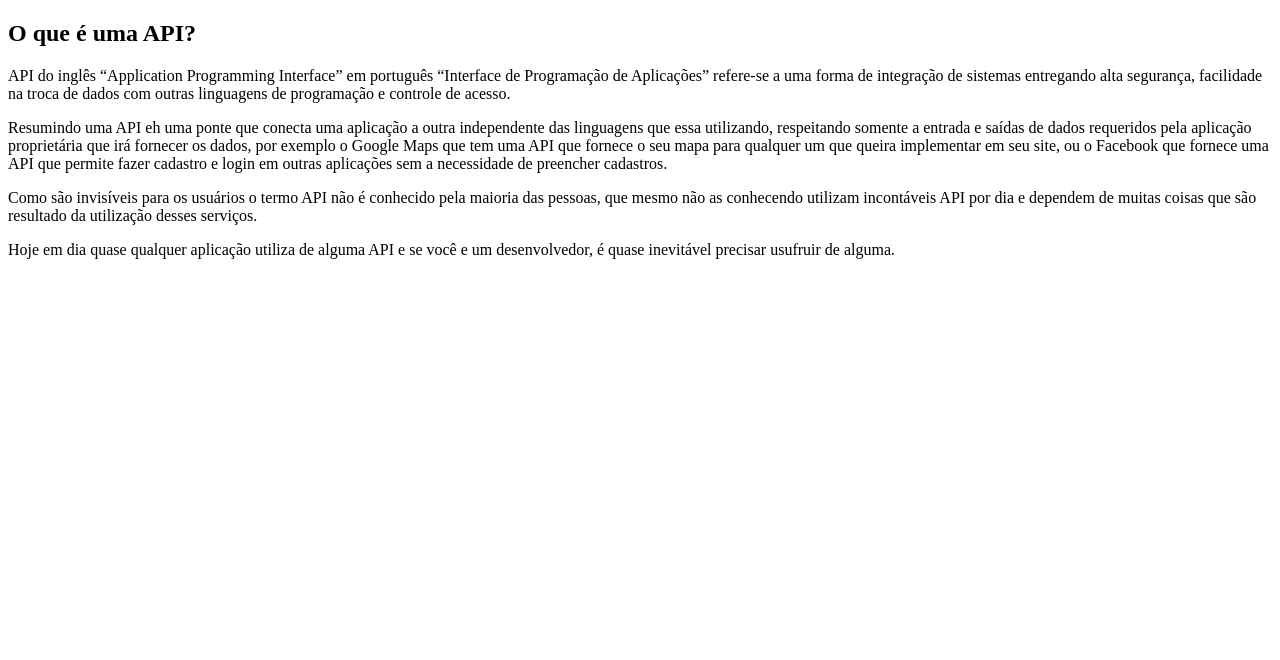
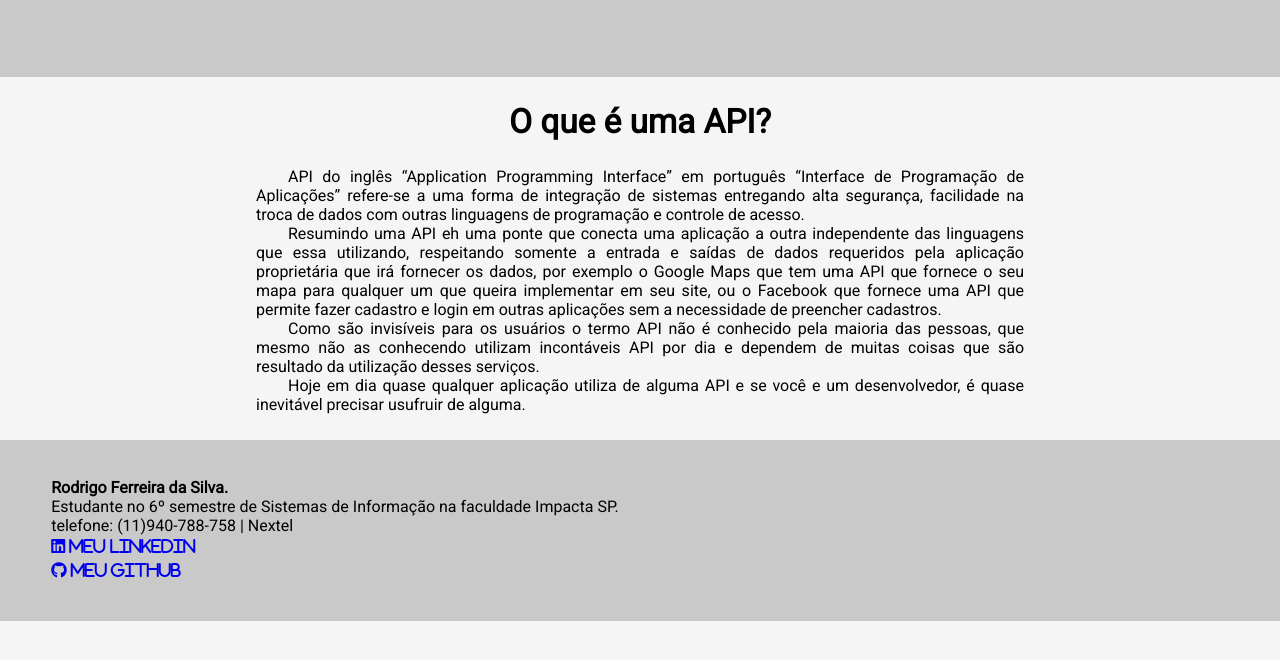
Before and after one commit to drohiro/vendaValida_entrevista, a plain HTML site: page redacoes/api.html in a window 1280 px wide. Drawn offline with Linux system fonts and the light colour scheme.

Commit message:
Adicionado CSS nas paginas

```diff
--- /dev/null
+++ b/css/style.css
@@ -0,0 +1,66 @@
+* {
+    margin: 0px;
+    padding: 0px;
+    font-size: 100%;
+    border: none;
+    outline: none;
+    box-sizing: border-box;
+    font-family: 'Roboto';
+}
+body {
+    background: #f5f5f5;
+    text-align: center;
+}
+.redacao {
+    text-align: justify;
+    text-indent: 2em;
+    margin-left: 20%;
+    margin-right: 20%;
+}
+a {
+    text-decoration: none;
+    line-height: 1.5;
+}
+h1 {
+    text-align: center;
+    font-size: 25pt;
+    font-weight: bold;
+    margin-bottom: 2%;
+}
+h2 {
+    text-align: center;
+    font-size: 20pt;
+    font-weight: bold;
+}
+ul {
+    list-style: none;
+}
+img {
+    max-width: 100%;
+}
+name {
+    font-weight: bold;
+}
+.container {
+    width: 100%;
+    float: center;
+    padding: 3% 4%;
+    text-align: center;
+    background: #c9c9c9;
+}
+.cabecalho {
+    width: 100%;
+    float: center;
+    padding: 3% 4%;
+    text-align: center;
+    background: #c9c9c9;
+    margin-bottom: 2%;
+}
+.rodape {
+    width: 100%;
+    float: center;
+    padding: 3% 4%;
+    text-align: left;
+    background: #c9c9c9;
+    margin-top: 2%;
+}
--- a/redacoes/api.html
+++ b/redacoes/api.html
@@ -4,26 +4,40 @@
     <meta charset="UTF-8">
     <meta name="viewport" content="width=device-width, initial-scale=1.0">
     <meta http-equiv="X-UA-Compatible" content="ie=edge">
+    <meta name="author" content="Rodrigo Ferreira da Silva">
+    <link rel="stylesheet" href="../css/style.css">
+    <link href="https://fonts.googleapis.com/css?family=Roboto&display=swap" rel="stylesheet">
+    <script src="https://kit.fontawesome.com/97c7935347.js" crossorigin="anonymous"></script>
     <title>VendaValida - O que é uma API?</title>
 </head>
 <body>
-    <h2>O que é uma API?</h2>
+    <header class="container cabecalho"> </header>
 
+    <h1>O que é uma API?</h1>
+
+    <div class="redacao">
         <p>API do inglês “Application Programming Interface” em português “Interface de Programação de Aplicações”
             refere-se a uma forma de integração de sistemas entregando alta segurança, facilidade na troca de dados
             com outras linguagens de programação e controle de acesso.</p>
-
         <p>Resumindo uma API eh uma ponte que conecta uma aplicação a outra independente das linguagens que essa
             utilizando, respeitando somente a entrada e saídas de dados requeridos pela aplicação proprietária que
             irá fornecer os dados, por exemplo o Google Maps que tem uma API que fornece o seu mapa para qualquer um
             que queira implementar em seu site, ou o Facebook que fornece uma API que permite fazer cadastro e login em
             outras aplicações sem a necessidade de preencher cadastros.</p>
-
         <p>Como são invisíveis para os usuários o termo API não é conhecido pela maioria das pessoas, que mesmo não as
             conhecendo utilizam incontáveis API por dia e dependem de muitas coisas que são resultado
             da utilização desses serviços.</p>
-
         <p>Hoje em dia quase qualquer aplicação utiliza de alguma API e se você e um desenvolvedor, é quase inevitável
             precisar usufruir de alguma.</p>
+    </div>
+
+    <footer class="rodape">
+        <name>Rodrigo Ferreira da Silva.</name><br>
+        Estudante no 6º semestre de Sistemas de Informação na faculdade Impacta SP.<br>
+        telefone: (11)940-788-758 | Nextel<br>
+        <a class="github" href="https://www.linkedin.com/in/rodrigo-ferreira-b68546116/"><i class="fab fa-linkedin">  Meu Linkedin</i></a><br>
+        <a class="github" href="https://github.com/drohiro/"><i class="fab fa-github">  Meu github</i></a>
+    </footer>
+
 </body>
 </html>
```
Also changed, not shown: index.html (+18 -1 lines), redacoes/ecommerce.html (+15 -4 lines), redacoes/protocolos_web.html (+14 -3 lines), redacoes/saas.html (+13 -0 lines), Style/estilo.css (deleted). Lines whose indentation alone changed are shown as unchanged.
